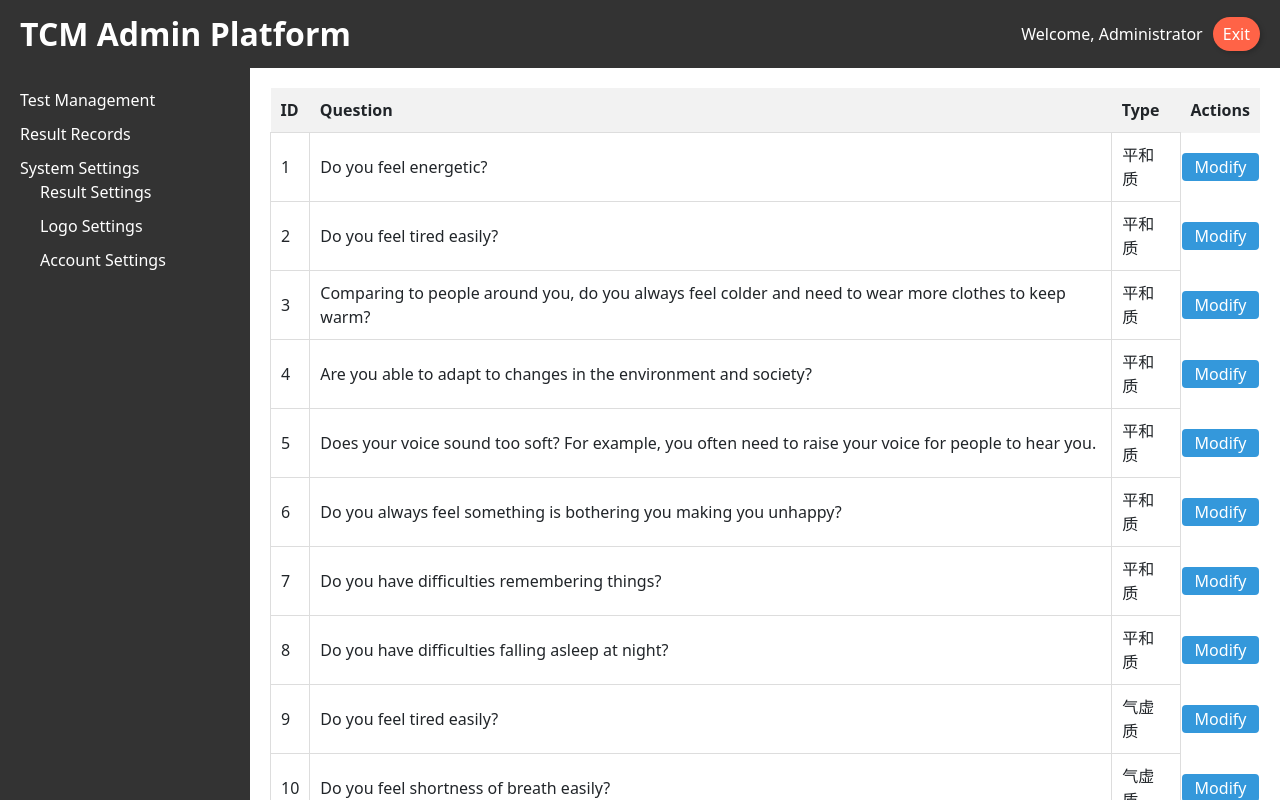
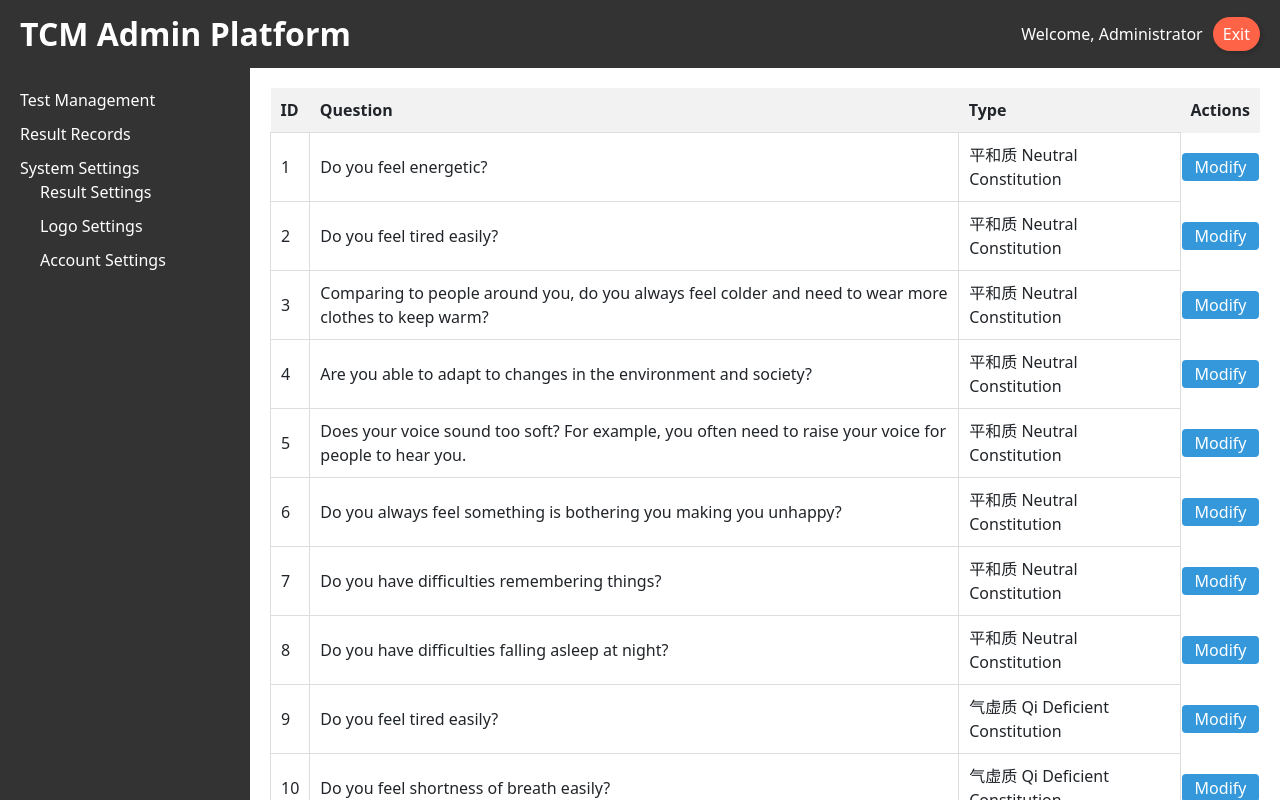
Before and after one commit to mexifly/TCM-Website, a React (Vite) app: page /pages/testManagement in a window 1280 px wide. Shown: the top 800 px of the page. Built offline with nearby package versions, Linux system fonts and the light colour scheme.

Commit message:
Update testManagement/page.tsx

```diff
--- a/src/pages/testManagement/page.tsx
+++ b/src/pages/testManagement/page.tsx
@@ -15,69 +15,69 @@ function TestManagementPage() {
 
   //测试数据 Test Data
   const items = [
-    { id: 1, name: "Do you feel energetic?", description: "平和质" },
-    { id: 2, name: "Do you feel tired easily?", description: "平和质" },
+    { id: 1, name: "Do you feel energetic?", description: "平和质 Neutral Constitution" },
+    { id: 2, name: "Do you feel tired easily?", description: "平和质 Neutral Constitution" },
     {
       id: 3,
       name: "Comparing to people around you, do you always feel colder and need to wear more clothes to keep warm?",
-      description: "平和质",
+      description: "平和质 Neutral Constitution",
     },
     {
       id: 4,
       name: "Are you able to adapt to changes in the environment and society?",
-      description: "平和质",
+      description: "平和质 Neutral Constitution",
     },
     {
       id: 5,
       name: "Does your voice sound too soft? For example, you often need to raise your voice for people to hear you.",
-      description: "平和质",
+      description: "平和质 Neutral Constitution",
     },
     {
       id: 6,
       name: "Do you always feel something is bothering you making you unhappy?",
-      description: "平和质",
+      description: "平和质 Neutral Constitution",
     },
     {
       id: 7,
       name: "Do you have difficulties remembering things?",
-      description: "平和质",
+      description: "平和质 Neutral Constitution",
     },
     {
       id: 8,
       name: "Do you have difficulties falling asleep at night?",
-      description: "平和质",
+      description: "平和质 Neutral Constitution",
     },
-    { id: 9, name: "Do you feel tired easily?", description: "气虚质" },
+    { id: 9, name: "Do you feel tired easily?", description: "气虚质 Qi Deficient Constitution" },
     {
       id: 10,
       name: "Do you feel shortness of breath easily?",
-      description: "气虚质",
+      description: "气虚质 Qi Deficient Constitution",
     },
-    { id: 11, name: "Does your voice sound too soft? ", description: "气虚质" },
+    { id: 11, name: "Does your voice sound too soft? ", description: "气虚质 Qi Deficient Constitution" },
     {
       id: 12,
       name: "Do you experience fast heartbeat easily?",
-      description: "气虚质",
+      description: "气虚质 Qi Deficient Constitution",
     },
     {
       id: 13,
       name: "Do you prefer quiet and don't like to talk?",
-      description: "气虚质",
+      description: "气虚质 Qi Deficient Constitution",
     },
     {
       id: 14,
       name: "Do you prefer quiet and don't like to talk?",
-      description: "气虚质",
+      description: "气虚质 Qi Deficient Constitution",
     },
     {
       id: 15,
       name: "Comparing to people around you, do you catch a cold easily?",
-      description: "气虚质",
+      description: "气虚质 Qi Deficient Constitution",
     },
     {
       id: 16,
       name: "Do you find yourself sweat easily when you have a bit more physical activity?",
-      description: "气虚质",
+      description: "气虚质 Qi Deficient Constitution",
     },
   ];
 
```
